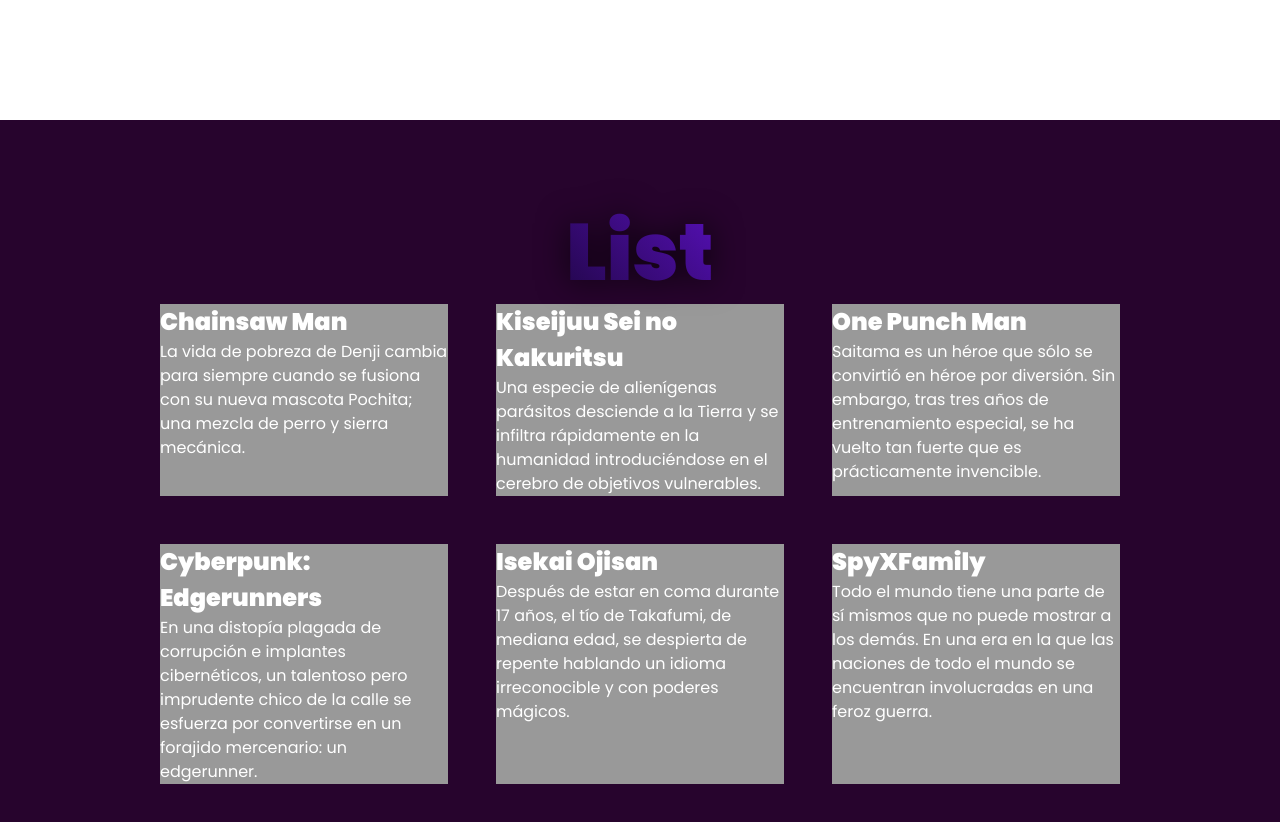
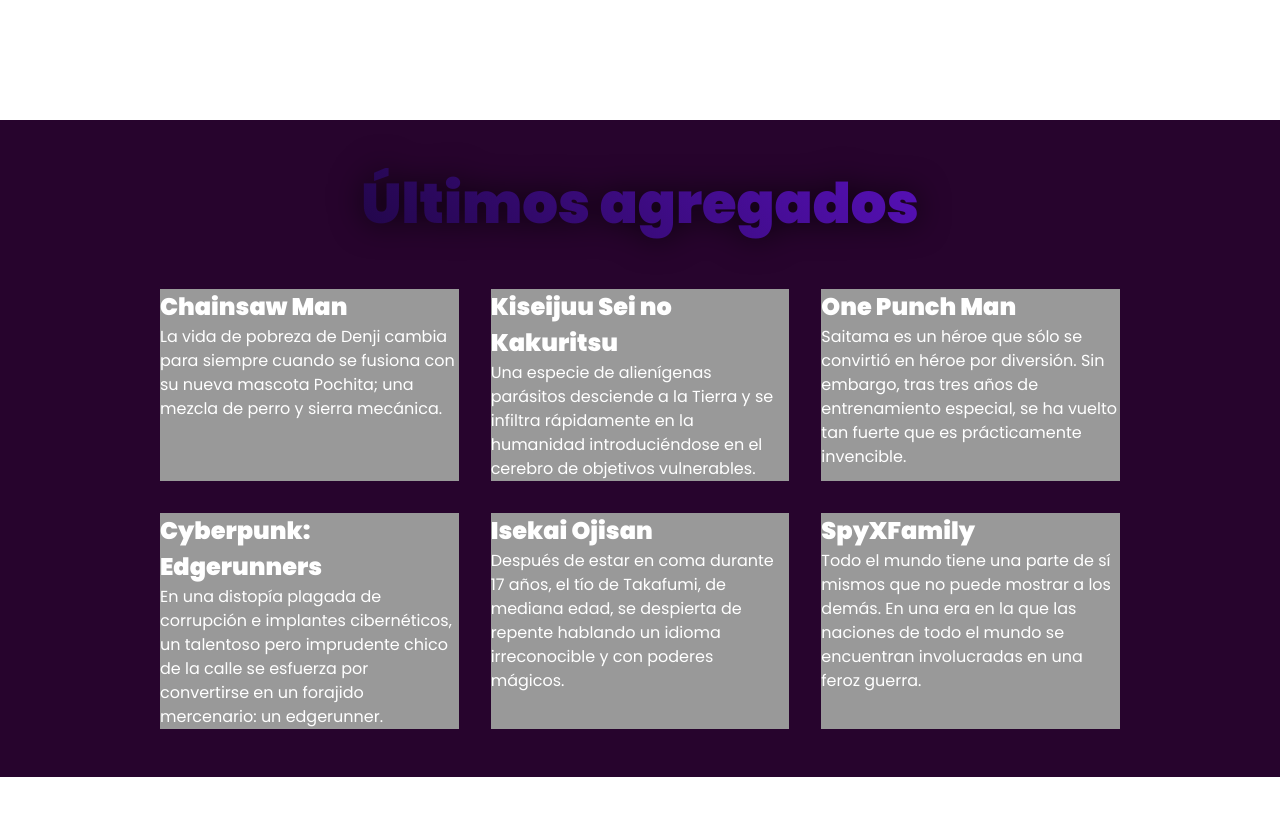
Before and after one commit to GuillermoCruzFuente/vite-emotion, a React (Vite) app: page / in a window 1280 px wide. Shown: the part 680-1502 px from the top of the page. After the commit the page ends 1457 px from the top, so only its background shows below. Built offline with nearby package versions, Linux system fonts and the light colour scheme.

Commit message:
some layout changes

```diff
--- a/src/App.tsx
+++ b/src/App.tsx
@@ -15,7 +15,7 @@
 	flexFlow: 'column',
 	alignItems: 'center',
 	justifyContent: 'center',
-	paddingBlock: '5rem',
+	paddingBlock: '3rem',
 })
 
 const cardsContainer = css({
@@ -24,11 +24,11 @@
 	display: 'grid',
 	gridAutoRows: 'auto',
 	gridTemplateColumns: 'repeat(auto-fill, minmax(min(100%, 250px), 1fr))',
-	gap: '3rem',
+	gap: '2rem',
 })
 
 const bigTitleStyle = css({
-	fontSize: 'clamp(1.5rem, 7vw, 5rem)',
+	fontSize: 'clamp(1.5rem, 7vw, 3.5rem)',
 	lineHeight: '1.3',
 	backgroundImage: 'linear-gradient(45deg, var(--deep-purple), var(--medium-purple))',
 	backgroundSize: '100%',
@@ -57,7 +57,7 @@
 				</p>
 			</header>
 			<main css={[containerCenter, { backgroundColor: '#27042D' }]}>
-				<h1 css={bigTitleStyle}>List</h1>
+				<h1 css={[bigTitleStyle, { marginBottom: '3rem' }]}>Últimos agregados</h1>
 				<div css={cardsContainer}>
 					{animesData.map((anime) => {
 						return <AnimeCard key={anime.title} {...anime} />
```
